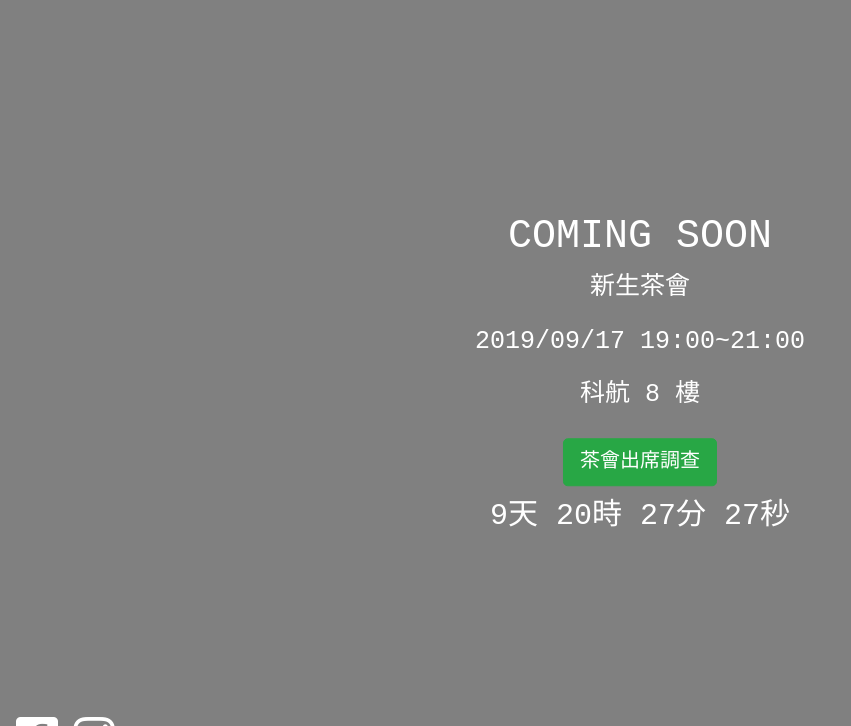
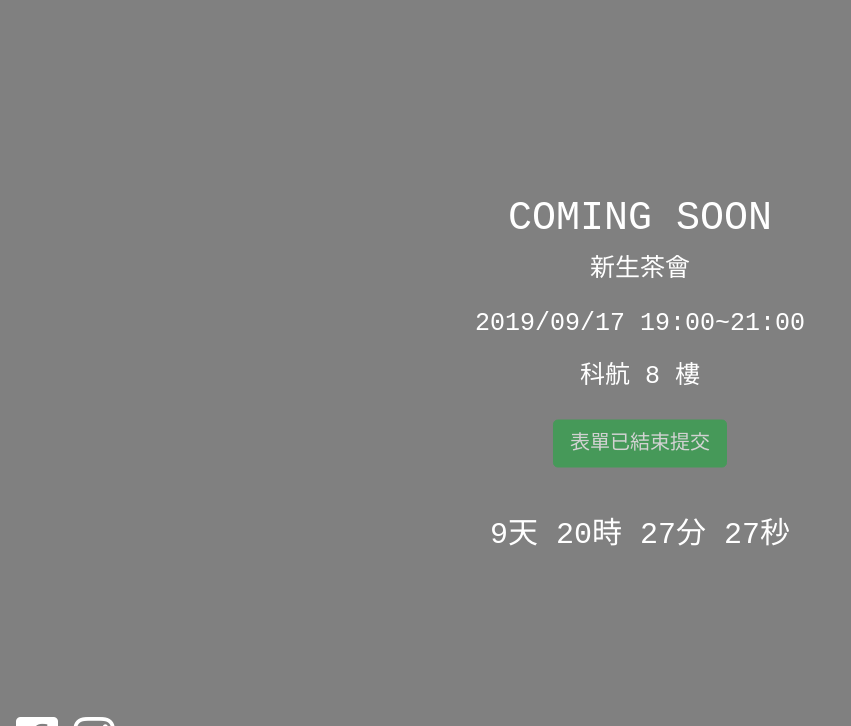
Before and after one commit to D0683497/JoinClub, a Django app: page /commingsoon in a window 1280 px wide. Shown: the top 726 px of the page, without its empty margins (0-851 px from the left). Run offline with Django 3.2, Linux system fonts and the light colour scheme; some libraries are stand-ins or nearby versions.

Commit message:
修改頁面

```diff
--- a/join/templates/commingsoon.html
+++ b/join/templates/commingsoon.html
@@ -69,7 +69,8 @@
                 <p>新生茶會</p>
                 <p>2019/09/17 19:00~21:00</p>
                 <p>科航 8 樓</p>
-                <button type="button" class="btn btn-success btn-lg my-2" onclick="location.href='{% url 'join:attend' %}'">茶會出席調查</button>
+                <button type="button" id="surveyBtn" class="btn btn-success btn-lg my-2" onclick="location.href='{% url 'join:attend' %}'">茶會出席調查</button>
+                <br><br>
                 <p id="demo" style="font-size:30px"></p>
             </div>
             <div class="bottomleft">
@@ -80,6 +81,7 @@
         <script type="text/javascript">
             // Set the date we're counting down to
             var countDownDate = new Date("September 17, 2019 19:00:00").getTime(); //茶會開始時間(結束倒數)
+            var survey = new Date("September 2, 2019 19:00:00").getTime(); //茶會調查結束時間
 
             // Update the count down every 1 second
             var x = setInterval(function() {
@@ -94,6 +96,11 @@
                 var hours = Math.floor((distance % (1000 * 60 * 60 * 24)) / (1000 * 60 * 60));
                 var minutes = Math.floor((distance % (1000 * 60 * 60)) / (1000 * 60));
                 var seconds = Math.floor((distance % (1000 * 60)) / 1000);
+
+                if (survey - now < 0) {
+                    document.getElementById("surveyBtn").disabled = true;
+                    document.getElementById("surveyBtn").innerHTML = "表單已結束提交";
+                }
 
                 // If the count down is finished, write some text
                 if (distance < 0) {
```
